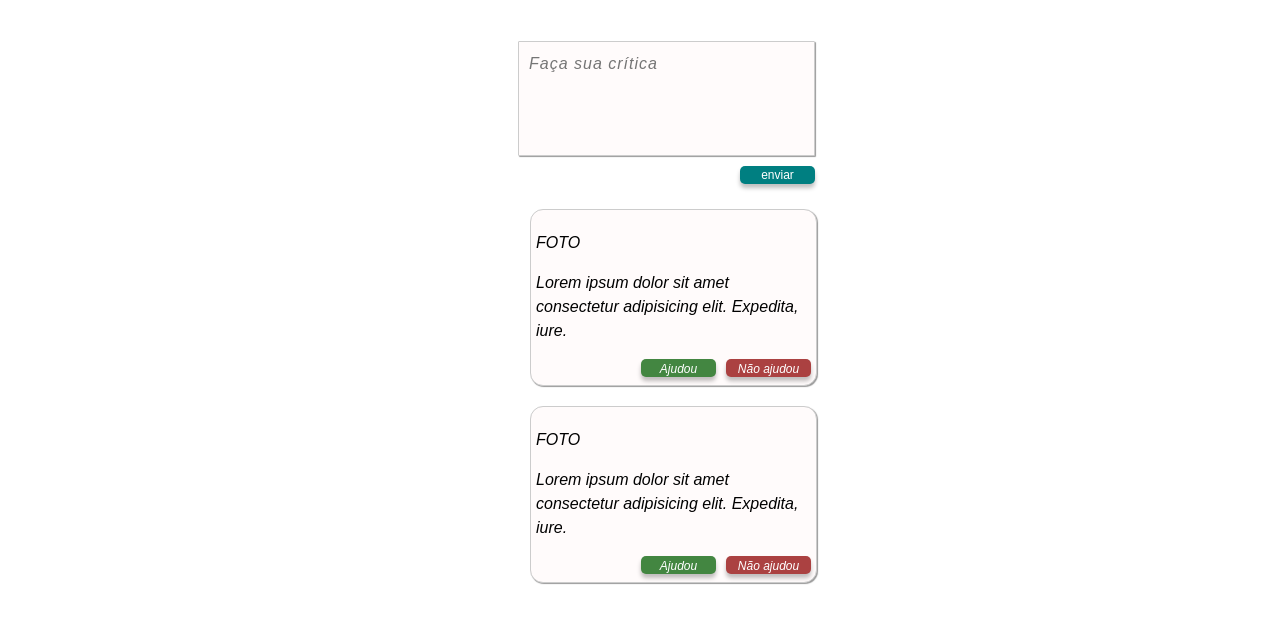
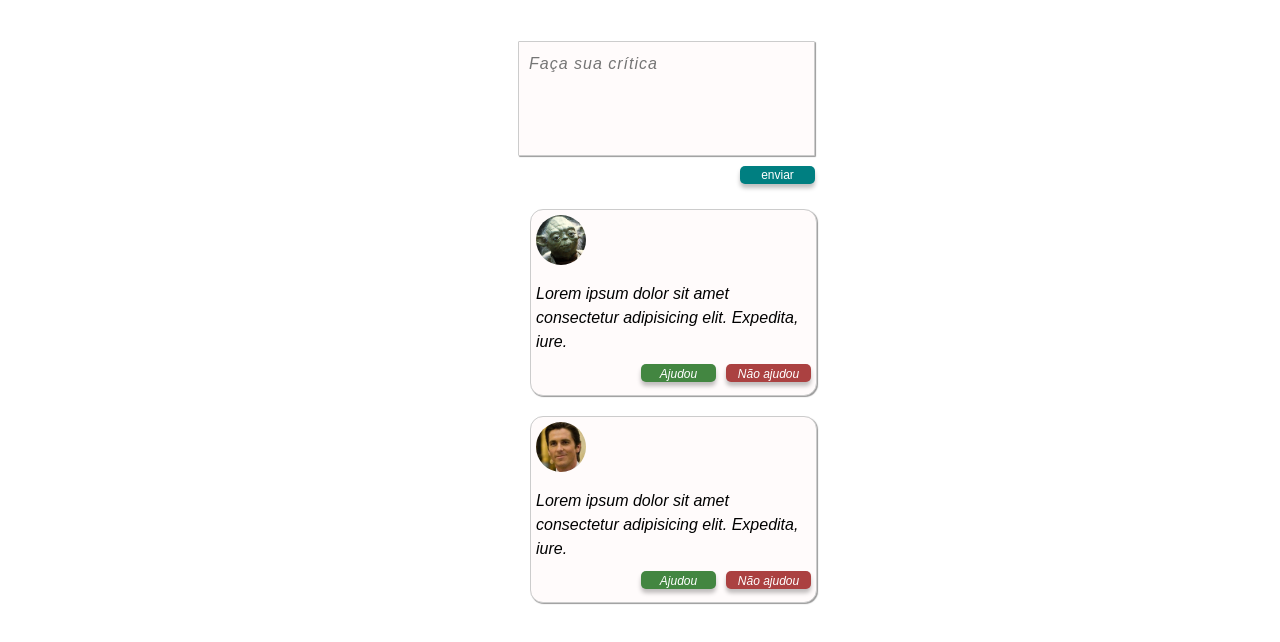
Before and after one commit to luane-aquino/zup-history-writer, a website: page frontend/index.html in a window 1280 px wide. Shown: the part 68-710 px from the top of the page. Drawn offline with Linux system fonts and the light colour scheme.

Commit message:
add photo to comment list

```diff
--- a/frontend/css/styles.css
+++ b/frontend/css/styles.css
@@ -169,7 +169,7 @@ textarea {
 }
 .comment__list ul li {
   width: 275px;
-  height: 165px;
+  height: 175px;
   padding: 5px;
   background-color: #fffbfb;
   font-style: italic;
@@ -179,6 +179,9 @@ textarea {
   box-shadow: 1px 1px 1px #999;
   margin-bottom: 20px;
 }
+.comment__list ul li p {
+  margin: 10px 0 10px 0;
+}
 .comment__list div {
   display: flex;
   flex-direction: row;
@@ -187,3 +190,8 @@ textarea {
 .comment__list button:first-child {
   margin: 0 10px;
 }
+.comment__list img {
+  border-radius: 50%;
+  width: 50px;
+  height: 50px;
+}
--- a/frontend/index.html
+++ b/frontend/index.html
@@ -28,7 +28,7 @@
     <section class="comment__list container">
       <ul>
         <li>
-          <p>FOTO</p>
+          <img src="./images/yoda-profile.jpg" alt="yoda">
           <p>Lorem ipsum dolor sit amet consectetur adipisicing elit. Expedita, iure.</p>
           <div>
             <button class="btn green">Ajudou</button>
@@ -36,7 +36,7 @@
           </div>
         </li>
         <li>
-          <p>FOTO</p>
+          <img src="./images/bruce-profile.jpg" alt="bruce">
           <p>Lorem ipsum dolor sit amet consectetur adipisicing elit. Expedita, iure.</p>
           <div>
             <button class="btn green">Ajudou</button>
```
Also changed, not shown: frontend/images/bruce-profile.jpg (added), frontend/images/yoda-profile.jpg (added).
